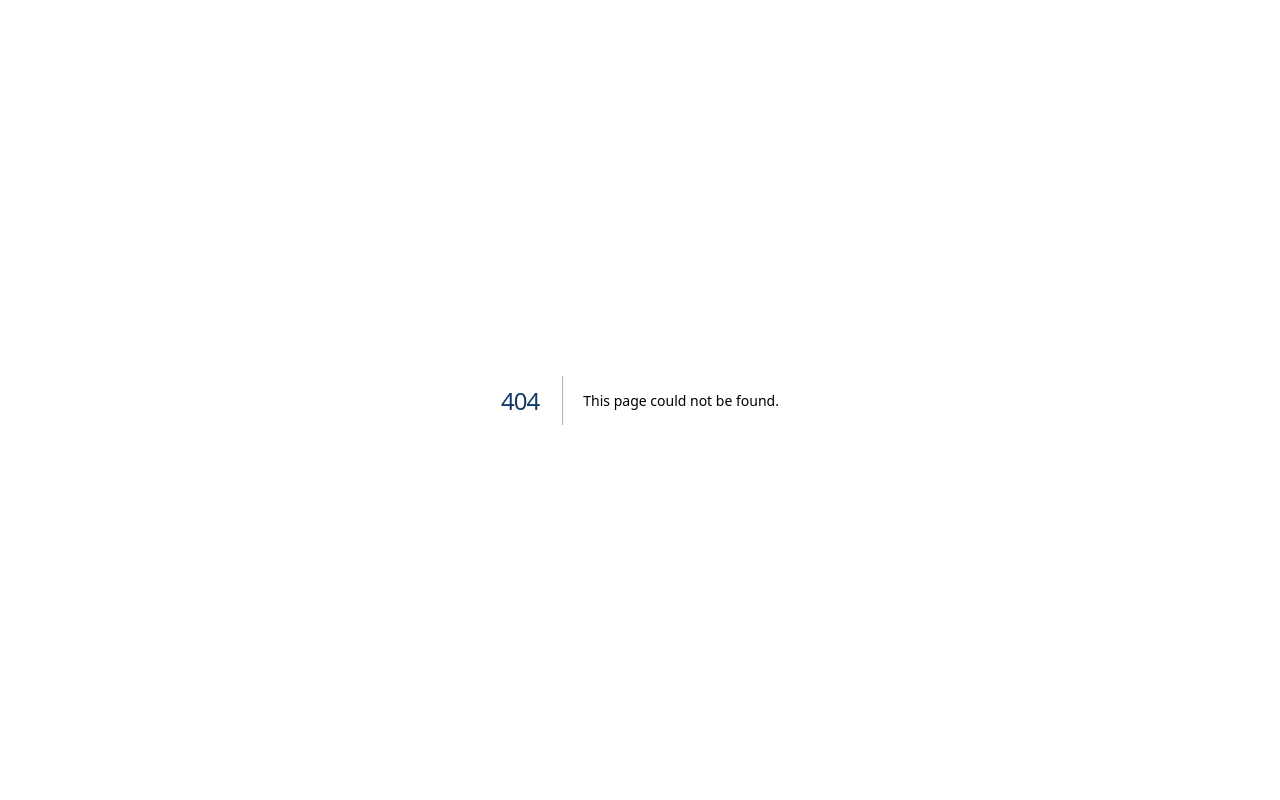
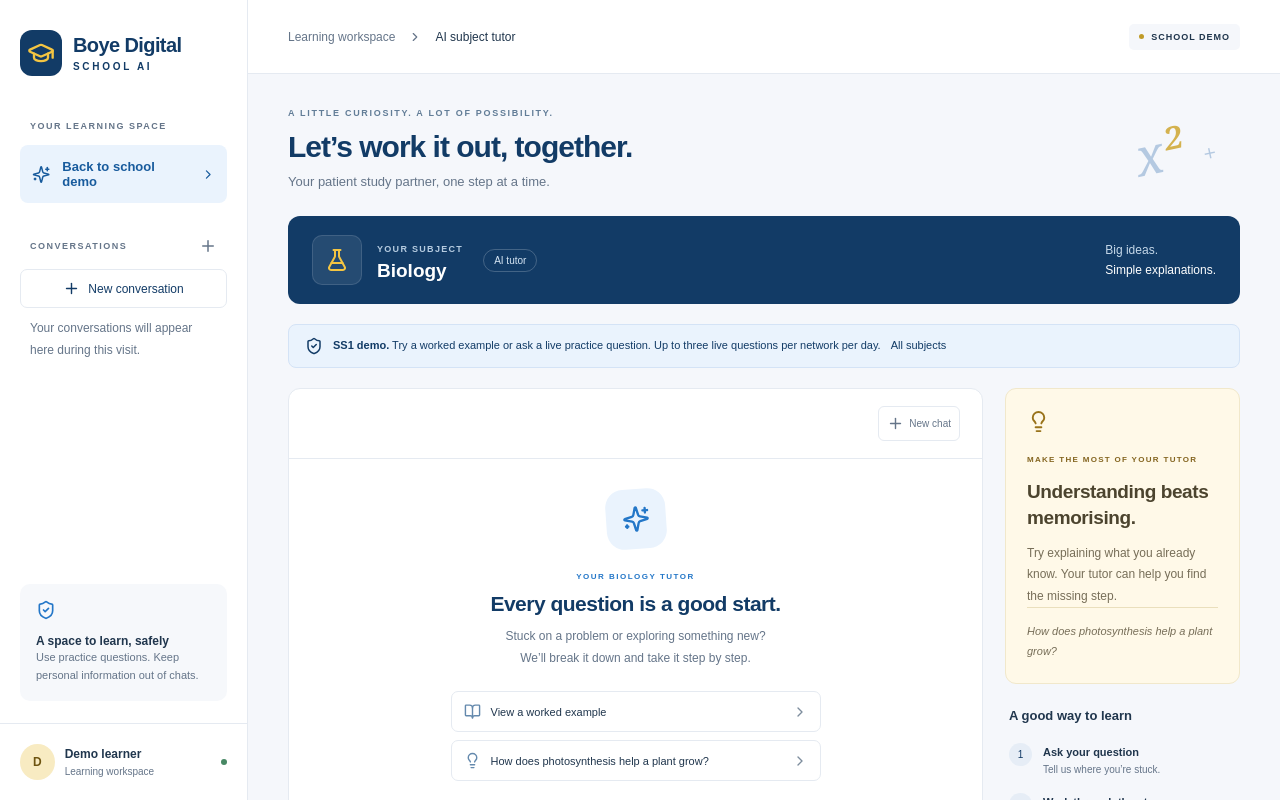
Before and after one commit to majesticmusa/Boye, a Next.js app in the folder boye-digital-school/: page /demo/biology in a window 1280 px wide. Before the commit this address had no page. Shown: the top 800 px of the page. Built offline with nearby package versions, Linux system fonts and the light colour scheme.

Commit message:
Update school demo page.tsx

```diff
--- /dev/null
+++ b/boye-digital-school/src/app/demo/[view]/page.tsx
@@ -0,0 +1,46 @@
+import Link from 'next/link';
+import { notFound } from 'next/navigation';
+import { ArrowLeft } from 'lucide-react';
+import TutorWorkspace from '@/components/tutor-workspace';
+import { demoLessons, subjects } from '@/lib/demo';
+import { DemoFeedback } from '../experience';
+import styles from '../demo.module.css';
+
+export function generateStaticParams() {
+  return [...subjects.map(subject => demoLessons[subject].slug), 'dashboard', 'feedback'].map(view => ({ view }));
+}
+
+export default async function DemoView({ params }: { params: Promise<{ view: string }> }) {
+  const { view } = await params;
+  const subject = subjects.find(name => demoLessons[name].slug === view);
+  if (subject) return <TutorWorkspace guestSubject={subject} />;
+  if (view !== 'dashboard' && view !== 'feedback') notFound();
+
+  return (
+    <main className={styles.page}>
+      <nav className={styles.nav}><Link href="/demo"><ArrowLeft size={18} /> Back to school demo</Link></nav>
+      {view === 'feedback' ? <DemoFeedback /> : (
+        <section className={styles.section}>
+          <h1>Learning Dashboard</h1>
+          <p>Preview progress for a fictional SS1 student.</p>
+          <div className={styles.sheet}>
+            <h2>Sample learner · SS1</h2>
+            <div className={styles.progress}>
+              {subjects.map((name, index) => {
+                const value = [72, 60, 80][index];
+                return (
+                  <div key={name}>
+                    <Link href={`/demo/${demoLessons[name].slug}`}>{name}</Link>
+                    <span>{value}%</span>
+                    <progress aria-label={name} value={value} max={100} />
+                  </div>
+                );
+              })}
+            </div>
+            <p><strong>Next practice</strong> · Linear equations</p>
+          </div>
+        </section>
+      )}
+    </main>
+  );
+}
```
